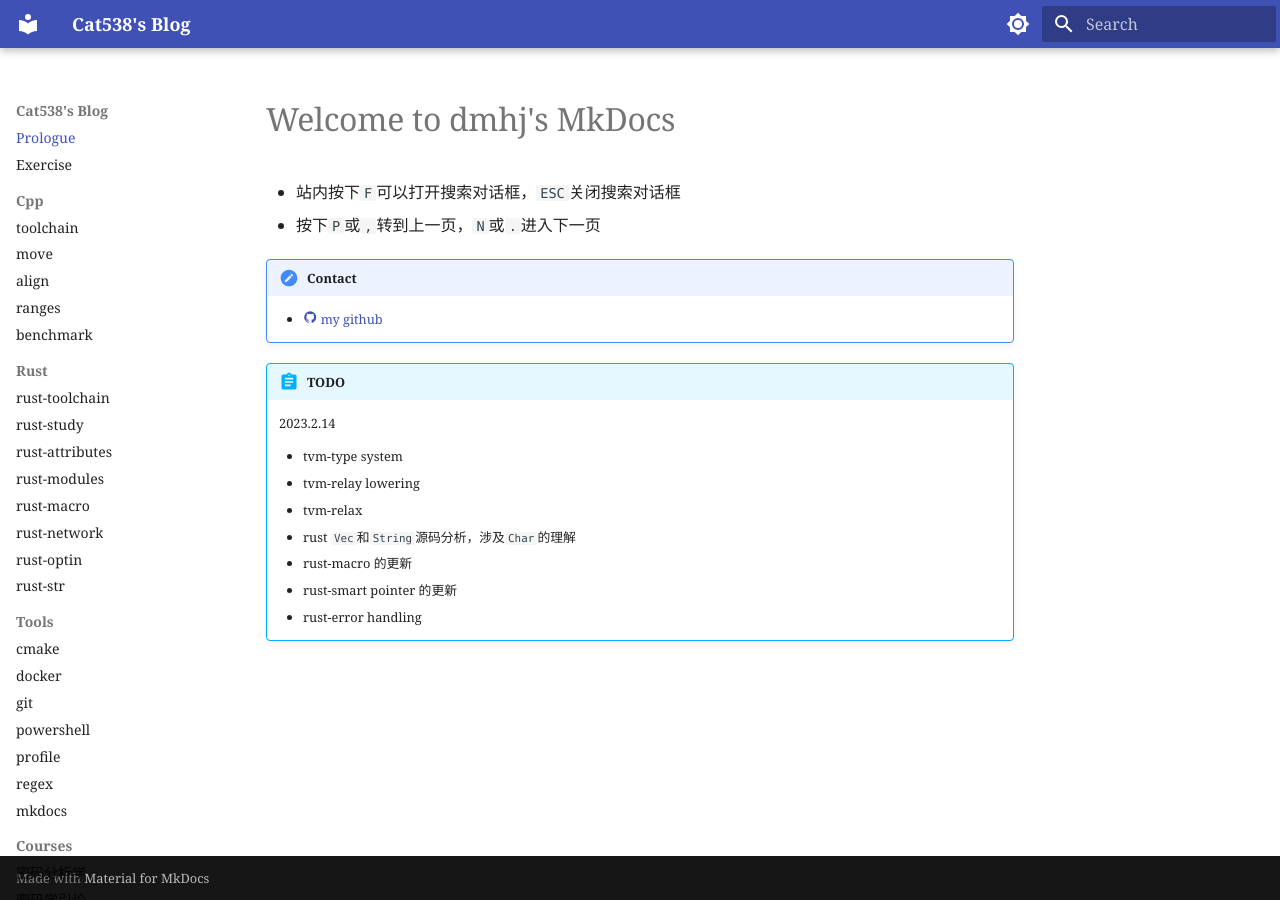
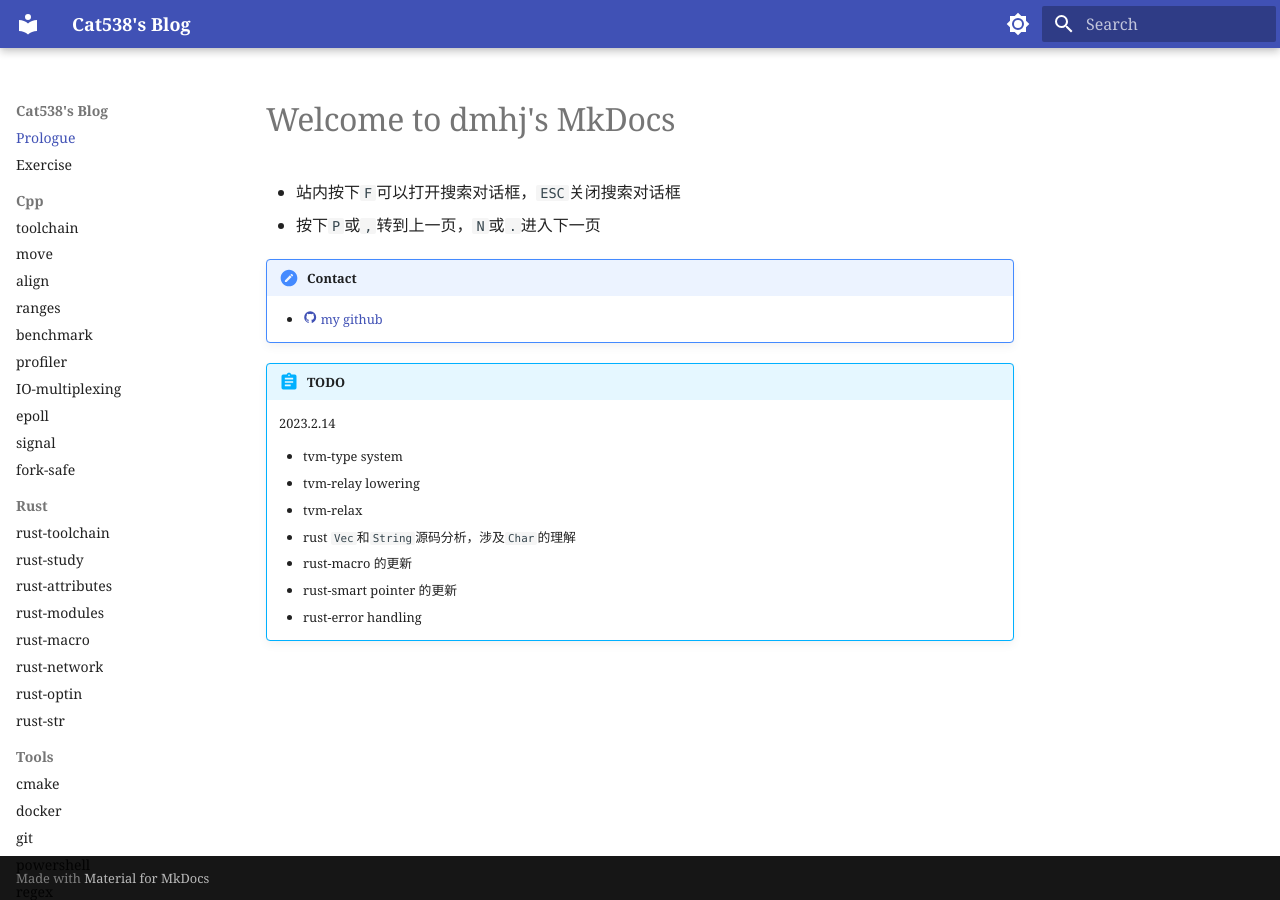
Before and after one commit to cat538/cat538.github.io, an MkDocs documentation site: the page built from docs/index.md, in a window 1280 px wide. Built offline with MkDocs 1.6.1 and Material for MkDocs 9.7.7, drawn with Linux system fonts in a browser that asks for light colours.

Commit message:
update: TOC

```diff
--- a/mkdocs.yml
+++ b/mkdocs.yml
@@ -30,6 +30,11 @@ nav:
     - align:              "cpp/align.md"
     - ranges:             "cpp/ranges.md"
     - benchmark:          "cpp/benchmark.md"
+    - profiler:           "cpp/profiler.md"
+    - IO-multiplexing:    "cpp/IO-multiplexing.md"
+    - epoll:              "cpp/epoll.md"
+    - signal:             "cpp/signal.md"
+    - fork-safe:          "cpp/fork-safe.md"
   - Rust:
     - rust-toolchain:     "rust/rust-toolchain.md"
     - rust-study:         "rust/rust-study.md"
@@ -47,7 +52,6 @@ nav:
     - git:                "tools/git.md"
     # - matplotlib:         "tools/matplotlib.md"
     - powershell:         "tools/powershell.md"
-    - profile:            "tools/profile.md"
     - regex:              "tools/regex.md"
     - mkdocs:             "tools/mkdocs.md"
   - Courses:
@@ -60,7 +64,7 @@ nav:
     - ecdsa-pk-recovery:  "crypto/ecdsa-pk-recovery.md"
     - algo-rsa:           "crypto/algo-rsa.md"
     - algo-fft&ntt:       "crypto/algo-fft&ntt.md"
-    - algo-montgomery:    "crypto/algo-montgomery.md"
+    - algo-reduction:     "crypto/algo-reduction.md"
     # - seal-ckks:          "crypto/seal-ckks.md"
   - Mlc:
     - dlc-survey:         "mlc/dlc-survey.md"
```
